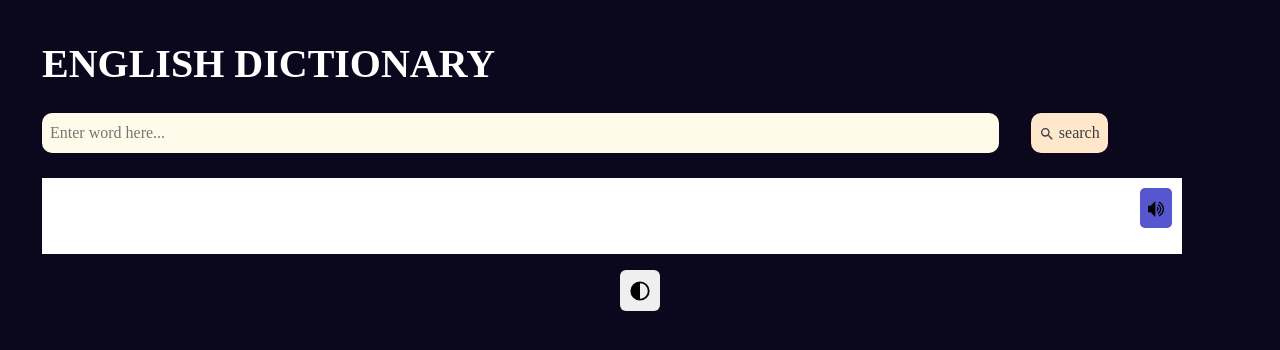
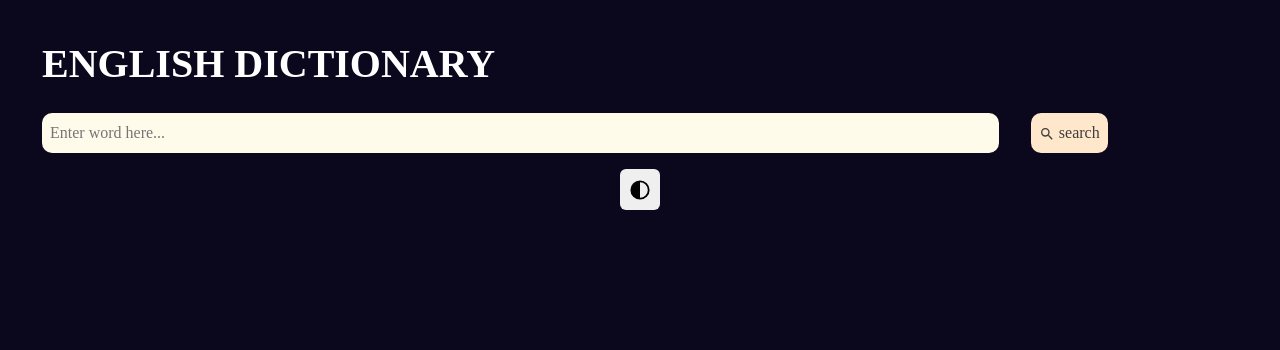
Before and after one commit to moloruntomiwa31/dictionary-app, a Vue app: page / in a window 1280 px wide. Shown: the top 350 px of the page. Built offline with nearby package versions, Linux system fonts and the light colour scheme.

Commit message:
Updated files

```diff
--- a/src/views/HomeView.vue
+++ b/src/views/HomeView.vue
@@ -8,7 +8,7 @@
           <button class="btn1" @click="getDefinition"> <svg xmlns="http://www.w3.org/2000/svg" width="16" height="16" viewBox="0 0 24 24"><path fill="currentColor" d="M9.5 3A6.5 6.5 0 0 1 16 9.5c0 1.61-.59 3.09-1.56 4.23l.27.27h.79l5 5l-1.5 1.5l-5-5v-.79l-.27-.27A6.516 6.516 0 0 1 9.5 16A6.5 6.5 0 0 1 3 9.5A6.5 6.5 0 0 1 9.5 3m0 2C7 5 5 7 5 9.5S7 14 9.5 14S14 12 14 9.5S12 5 9.5 5Z"/></svg> search</button>
         </div>
         <p v-if="!validQuery" class="error">Error in getting some data.</p>
-        <div class="dictionary container">
+        <div class="dictionary container" v-if="dataIsHere">
           <div class="d-flex justify-content-between w-80">
             <h2>{{ word }}</h2>
             <button class="sound" @click="getAudio">
@@ -19,10 +19,10 @@
           <p ref="pos" class="pos"></p>
           <p ref="phonetic"></p>
           <div v-for="definition in definitionsArray" :key="definition">
-            {{ definition }}
+            <p class="pt-1">{{ definition }}</p>
           </div>
       </div>
-      <div class="mx-auto">
+      <div class="mx-auto pb-1">
         <button @click="changeTheme" class="theme mt-3 p-2 border-0 rounded">
           <svg xmlns="http://www.w3.org/2000/svg" width="24" height="24" viewBox="0 0 20 20"><path fill="currentColor" d="M10 3.5a6.5 6.5 0 1 1 0 13v-13ZM10 2a8 8 0 1 0 0 16a8 8 0 0 0 0-16Z"/></svg>
         </button>
@@ -41,6 +41,7 @@ export default {
   setup() {
     let validQuery = ref(true)
     let sound = ref(false)
+    const dataIsHere = ref(false)
     const word = ref("")
     const definitionsArray = ref([])
     const phonetic = ref(null)
@@ -50,11 +51,14 @@ export default {
       definitionsArray.value.splice(0, definitionsArray.value.length)
       try {
         const url = " https://api.dictionaryapi.dev/api/v2/entries/en/ " + word.value
+        dataIsHere.value = true
         const {data} = await axios.get(url)
         phonetic.value.textContent = data[0].phonetics[1].text
         pos.value.textContent = data[0].meanings[0].partOfSpeech
+        console.log(data)
         data.map(({meanings}) => {
           meanings.map(({definitions}) => {
+
             definitions.forEach(({definition}) => {
               if (typeof definition === "string") {
                 definitionsArray.value.push(definition)
@@ -62,6 +66,7 @@ export default {
             })
           })
         })
+        validQuery.value = true
         sound.value = false
       } catch (err) {
         validQuery.value = false
@@ -84,7 +89,7 @@ export default {
       const element = document.body
       element.classList.toggle("lightmode")
     }
-    return {definitionsArray, pos, changeTheme, validQuery, word, getDefinition, phonetic, getAudio, sound}
+    return {dataIsHere, definitionsArray, pos, changeTheme, validQuery, word, getDefinition, phonetic, getAudio, sound}
   }
 }
 </script>
```
